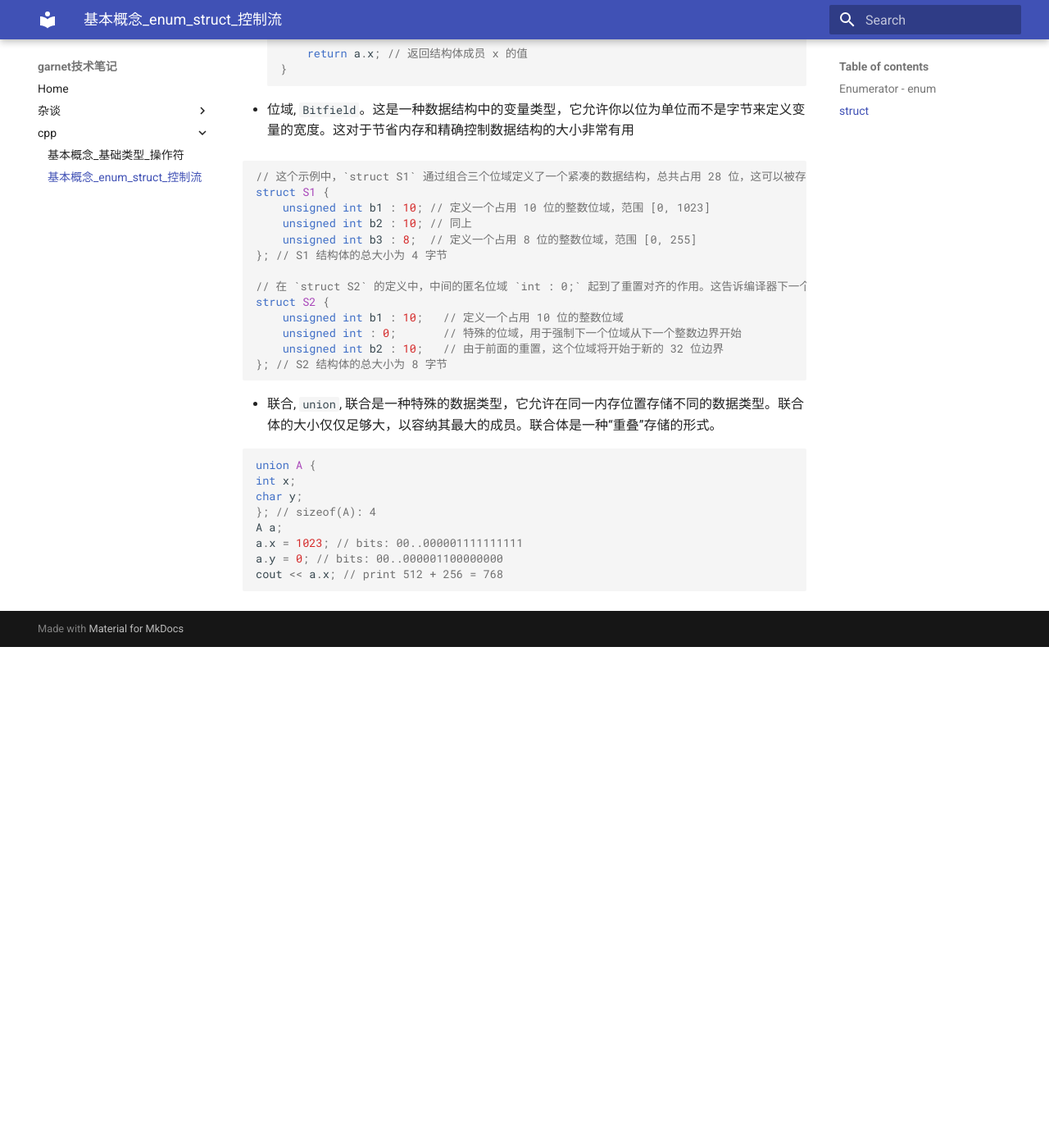
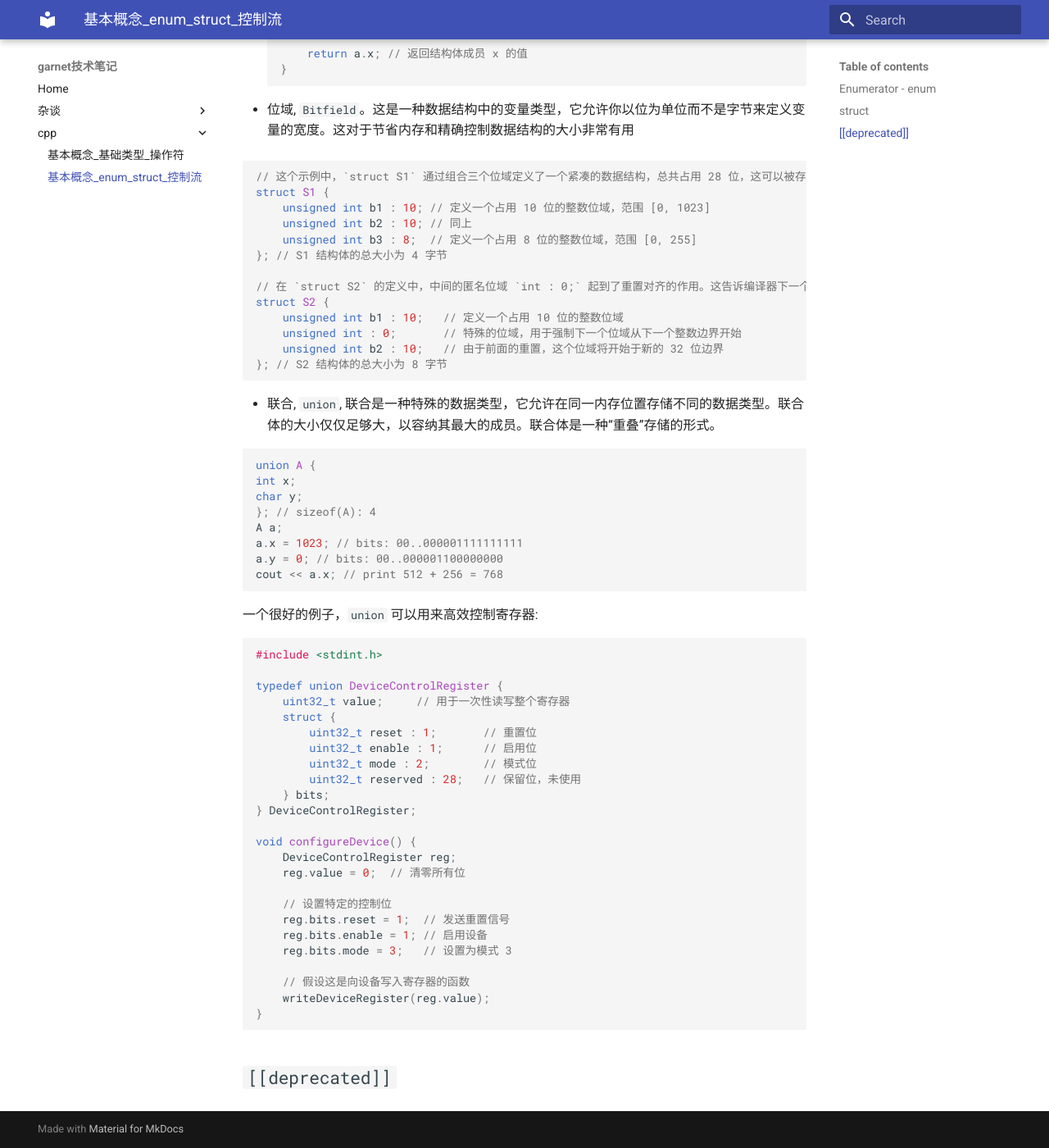
Before and after one commit to ymma98/technotes, an MkDocs documentation site: the page built from docs/cpp/基本概念_enum_struct_控制流.md, in a window 1280 px wide and 1400 px high, scrolled down 2368 px. Shown: the whole window at 82% size. Built offline with MkDocs 1.6.1 and Material for MkDocs 9.7.7, drawn with Linux system fonts in a browser that asks for light colours; before the commit the page ends 3157 px from its top, so only the background shows below that.

Commit message:
docs/cpp/基本概念_enum_struct_控制流.md updated from https://stackedit.cn/

````diff
--- a/docs/cpp/基本概念_enum_struct_控制流.md
+++ b/docs/cpp/基本概念_enum_struct_控制流.md
@@ -144,9 +144,41 @@ a.y = 0; // bits: 00..000001100000000
 cout << a.x; // print 512 + 256 = 768
 ```
 
+一个很好的例子，`union` 可以用来高效控制寄存器:
+
+```cpp
+#include <stdint.h>
+
+typedef union DeviceControlRegister {
+    uint32_t value;     // 用于一次性读写整个寄存器
+    struct {
+        uint32_t reset : 1;       // 重置位
+        uint32_t enable : 1;      // 启用位
+        uint32_t mode : 2;        // 模式位
+        uint32_t reserved : 28;   // 保留位，未使用
+    } bits;
+} DeviceControlRegister;
+
+void configureDevice() {
+    DeviceControlRegister reg;
+    reg.value = 0;  // 清零所有位
+
+    // 设置特定的控制位
+    reg.bits.reset = 1;  // 发送重置信号
+    reg.bits.enable = 1; // 启用设备
+    reg.bits.mode = 3;   // 设置为模式 3
+
+    // 假设这是向设备写入寄存器的函数
+    writeDeviceRegister(reg.value);
+}
+```
+
+
+## `[[deprecated]]`
+
 
 <!--stackedit_data:
-eyJoaXN0b3J5IjpbLTEyOTUxNjIwMzksLTYxOTg1MjAwMywxNT
-gxOTg4NTU3LDE1NDg1Mzk4MDAsLTY5MDk1MDYwOCw5Mzg4OTQw
-NzhdfQ==
+eyJoaXN0b3J5IjpbMTQ3Mjg4MjA0MiwtNjE5ODUyMDAzLDE1OD
+E5ODg1NTcsMTU0ODUzOTgwMCwtNjkwOTUwNjA4LDkzODg5NDA3
+OF19
 -->
````
